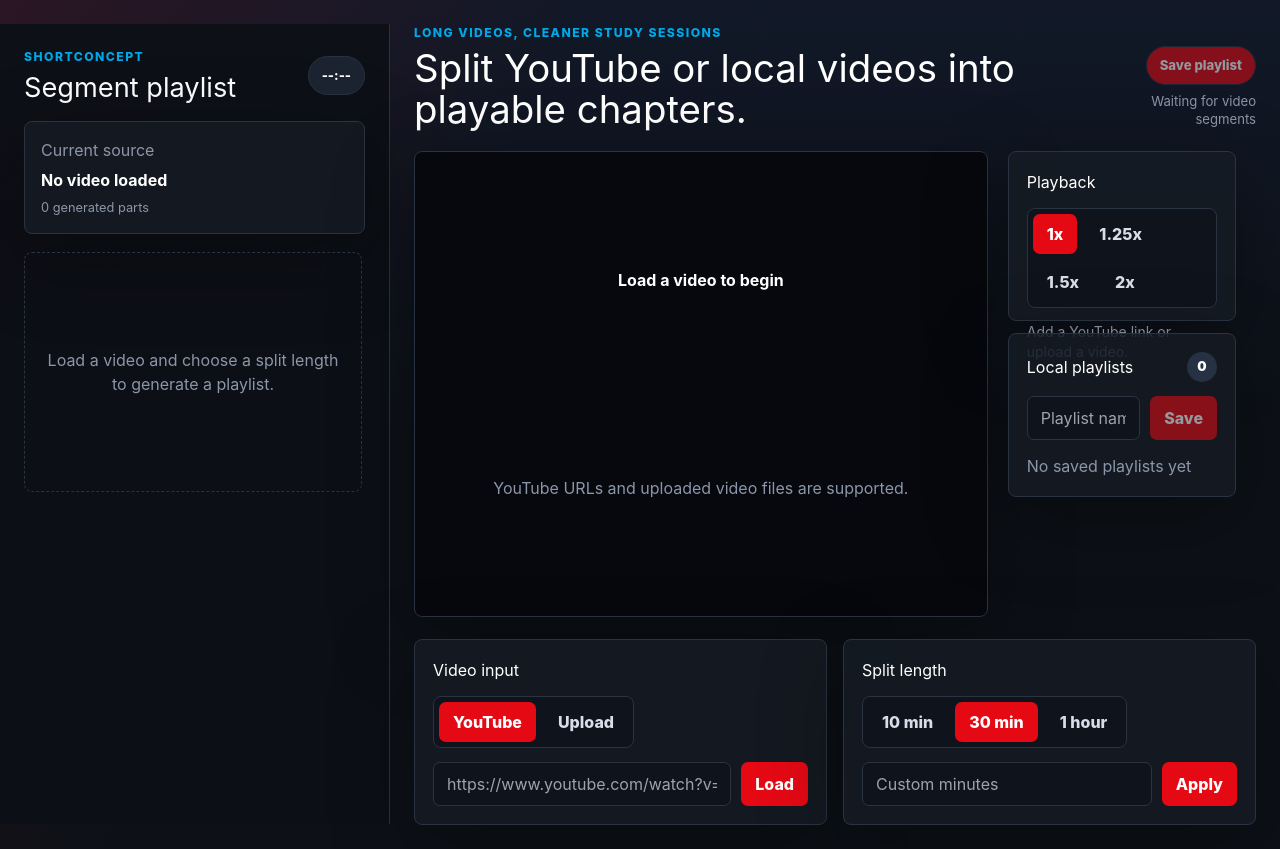
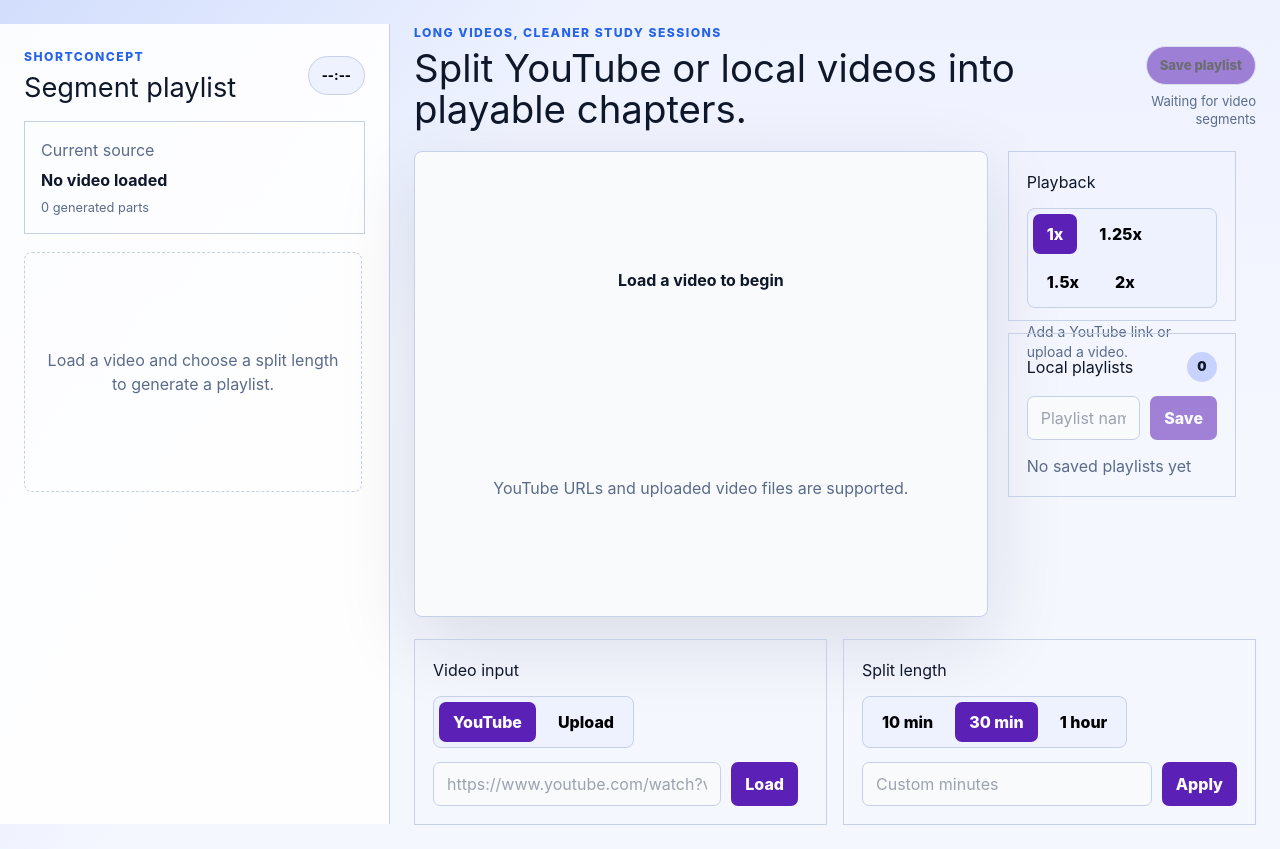
Before and after one commit to SharwanKunwar/Generate-Playlist, a React (Vite) app in the folder GeneratePlaylist/: page / in a window 1280 px wide. Built offline with nearby package versions, Linux system fonts and the light colour scheme.

Commit message:
updated playlist generator

```diff
--- a/GeneratePlaylist/src/index.css
+++ b/GeneratePlaylist/src/index.css
@@ -3,17 +3,17 @@
 @tailwind utilities;
 
 :root {
-  --page: #0d1117;
-  --panel: #151b23;
-  --panel-soft: #1b2430;
-  --line: #2a3341;
-  --text: #d8dee9;
-  --muted: #8b96a8;
-  --strong: #ffffff;
-  --accent: #e50914;
-  --accent-2: #00a8e8;
-  --success: #28c76f;
-  --shadow: 0 24px 80px rgba(0, 0, 0, 0.35);
+  --page: #f5f7ff;
+  --panel: #ffffff;
+  --panel-soft: #eef2ff;
+  --line: #c6d0e6;
+  --text: #111827;
+  --muted: #5b6b8a;
+  --strong: #0f172a;
+  --accent: #5b21b6;
+  --accent-2: #2563eb;
+  --success: #16a34a;
+  --shadow: 0 24px 80px rgba(17, 24, 39, 0.12);
   font-family:
     Inter, ui-sans-serif, system-ui, -apple-system, BlinkMacSystemFont, "Segoe UI",
     sans-serif;
@@ -51,7 +51,13 @@
 
 button {
   cursor: pointer;
+  color: #000000;
 }
+
+button:active {
+  color: #ffffff;
+}
+
 
 button:disabled {
   cursor: not-allowed;
@@ -69,8 +75,8 @@
   grid-template-columns: minmax(320px, 390px) 1fr;
   min-height: 100svh;
   background:
-    linear-gradient(120deg, rgba(229, 9, 20, 0.12), transparent 34%),
-    linear-gradient(180deg, #111827 0%, var(--page) 52%);
+    linear-gradient(120deg, rgba(37, 99, 235, 0.14), transparent 34%),
+    linear-gradient(180deg, #eef2ff 0%, var(--page) 52%);
 }
 
 .playlist-panel {
@@ -79,7 +85,7 @@
   gap: 18px;
   min-height: 100svh;
   padding: 24px;
-  background: rgba(12, 16, 22, 0.92);
+  background: rgba(255, 255, 255, 0.92);
   border-right: 1px solid var(--line);
 }
 
@@ -148,7 +154,7 @@
   border-radius: 999px;
   padding: 9px 13px;
   background: var(--panel-soft);
-  color: var(--strong);
+  color: #000000;
   font-size: 0.82rem;
   font-weight: 800;
 }
@@ -171,10 +177,10 @@
   text-align: right;
 }
 
-.now-card,
+..now-card,
 .control-panel {
   border-radius: 8px;
-  background: rgba(21, 27, 35, 0.86);
+  background: rgba(238, 242, 255, 0.86);
   box-shadow: var(--shadow);
 }
 
@@ -223,15 +229,15 @@
   min-height: 72px;
   padding: 12px;
   border-radius: 8px;
-  background: rgba(27, 36, 48, 0.72);
+  background: rgba(226, 232, 255, 0.72);
   color: var(--text);
   text-align: left;
 }
 
 .segment-item:hover,
 .segment-item.active {
-  border-color: rgba(229, 9, 20, 0.9);
-  background: rgba(229, 9, 20, 0.12);
+  border-color: var(--accent);
+  background: rgba(59, 130, 246, 0.12);
 }
 
 .part-number {
@@ -240,7 +246,7 @@
   width: 38px;
   aspect-ratio: 1;
   border-radius: 8px;
-  background: #263244;
+  background: #c7d2fe;
   color: var(--strong);
   font-size: 0.82rem;
   font-weight: 900;
@@ -277,7 +283,7 @@
   overflow: hidden;
   border: 1px solid var(--line);
   border-radius: 8px;
-  background: #06080d;
+  background: #f8fafc;
   box-shadow: var(--shadow);
 }
 
@@ -324,7 +330,7 @@
   min-width: 30px;
   height: 30px;
   border-radius: 999px;
-  background: #263244;
+  background: #c7d2fe;
   color: var(--strong);
   font-size: 0.82rem;
   font-weight: 900;
@@ -340,7 +346,7 @@
   max-width: 100%;
   padding: 5px;
   border-radius: 8px;
-  background: #0f141c;
+  background: #eef2ff;
 }
 
 .source-tabs button,
@@ -352,7 +358,7 @@
   border-radius: 7px;
   padding: 0 14px;
   background: transparent;
-  color: var(--text);
+  color: #000000;
   font-weight: 800;
 }
 
@@ -362,13 +368,13 @@
 .input-row button,
 .upload-row button {
   background: var(--accent);
-  color: var(--strong);
+  color: #ffffff;
 }
 
 .input-row,
 .upload-row {
   display: grid;
-  grid-template-columns: 1fr auto;
+  grid-template-columns: 1fr auto auto;
   gap: 10px;
 }
 
@@ -384,8 +390,8 @@
   border: 1px solid var(--line);
   border-radius: 7px;
   padding: 0 13px;
-  background: #0f141c;
-  color: var(--strong);
+  background: #f8fafc;
+
 }
 
 .upload-row {
@@ -418,7 +424,7 @@
   align-items: center;
   gap: 8px;
   border-radius: 8px;
-  background: #0f141c;
+  background: #f8fafc;
   padding: 8px;
 }
 
@@ -427,7 +433,7 @@
   gap: 4px;
   min-width: 0;
   background: transparent;
-  color: var(--text);
+  color: #000000;
   text-align: left;
 }
 
@@ -443,8 +449,8 @@
   width: 34px;
   aspect-ratio: 1;
   border-radius: 7px;
-  background: #242d3a;
-  color: var(--strong);
+  background: #dbeafe;
+  color: #000000;
   font-weight: 900;
 }
 
--- a/GeneratePlaylist/src/pages/HomePage.jsx
+++ b/GeneratePlaylist/src/pages/HomePage.jsx
@@ -210,9 +210,9 @@
         } else {
             addPlaylist(playlist);
             setLoadedPlaylistId(playlist.id);
+            setPlaylistName(""); // Clear the input field after creating a new playlist
         }
 
-        setPlaylistName(playlist.name);
         setStatus(
             `${playlist.name} saved with ${playlist.segments.length} parts. Find it in Local playlists.`,
         );
@@ -307,7 +307,7 @@
                     </div>
                     <div className="save-actions ">
                         <button
-                            className="ghost-button"
+                            className="ghost-button text-white"
                             disabled={saveDisabled}
                             onClick={savePlaylist}
                             title={
@@ -323,9 +323,9 @@
                     </div>
                 </header>
 
-                <div className=" flex justify-center items-start">
+                <div className=" flex justify-center items-start ">
 
-                    <div className="player-frame w-[50vw]">
+                    <div className="player-frame w-[50vw] ">
 
                         {sourceType === "youtube" && videoId ? (
                             <YouTube
```
